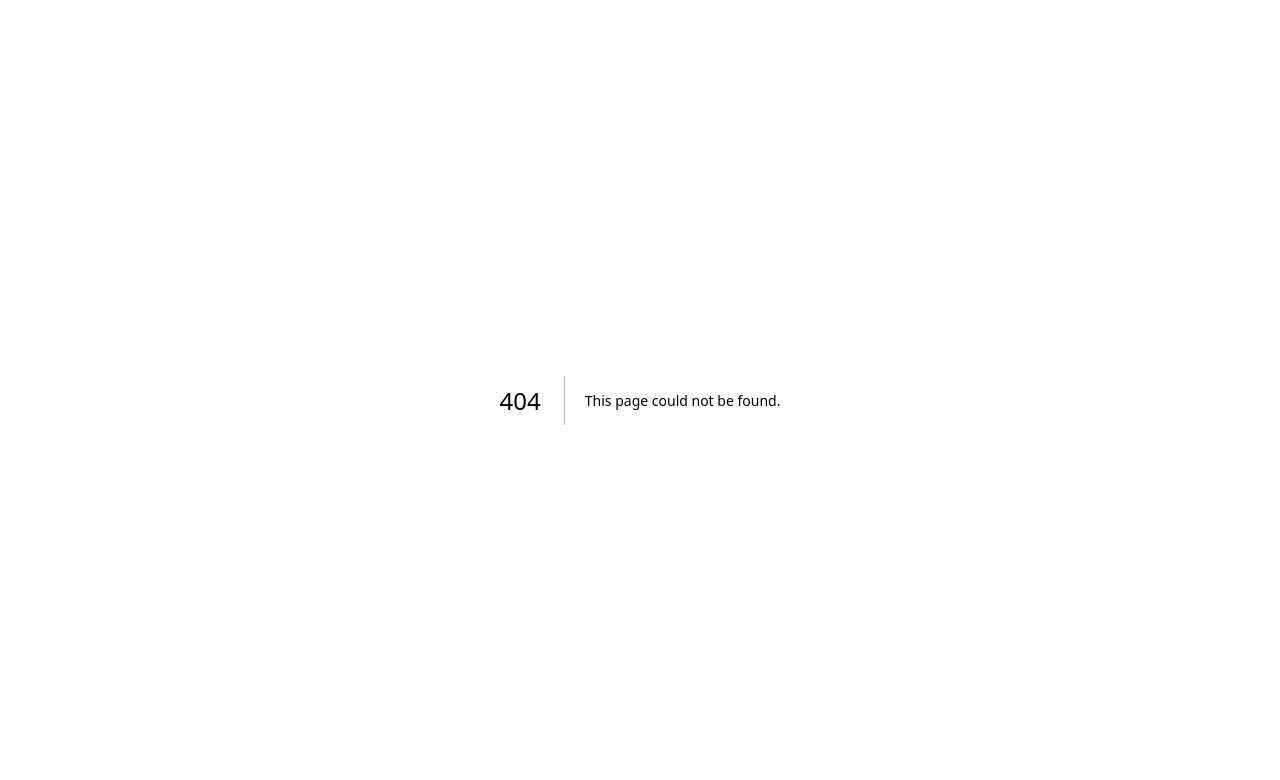
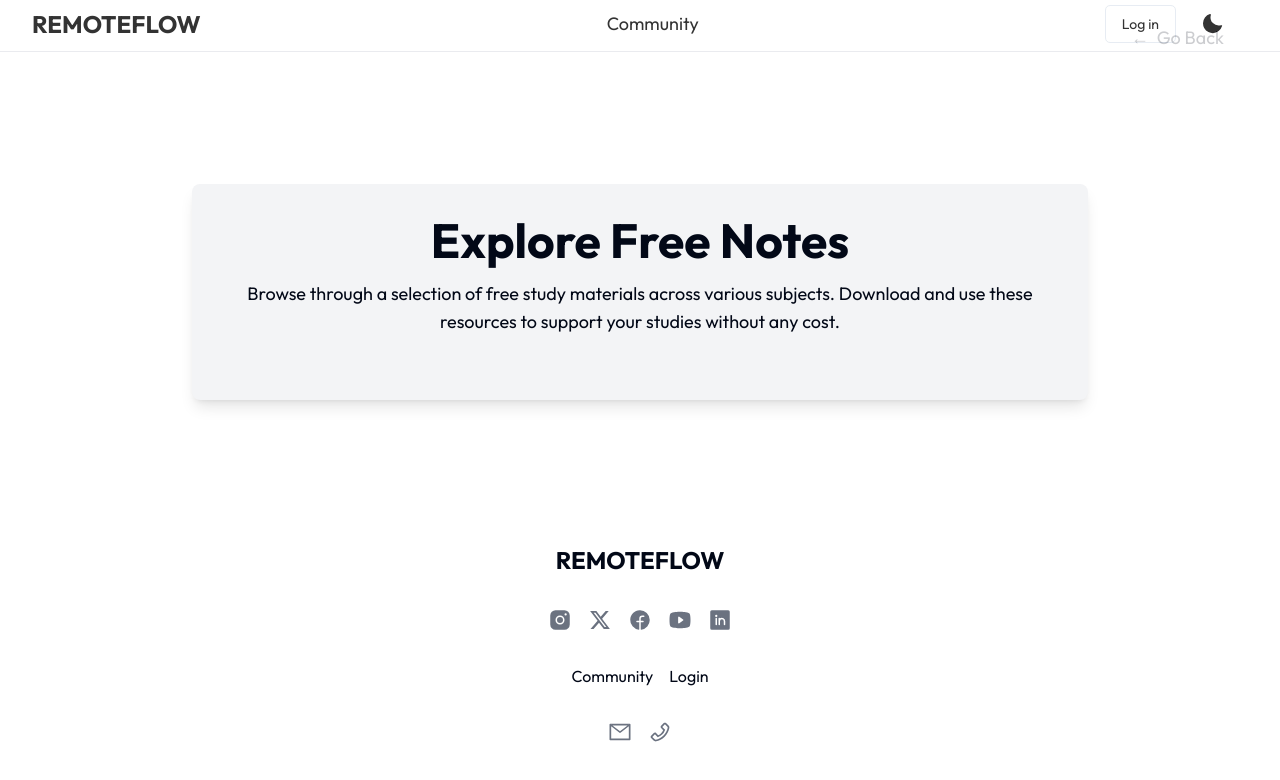
Before and after one commit to Dipeshdahiya/Remoteflow, a Next.js app: page /explore-notes in a window 1280 px wide. Before the commit this address had no page. Shown: the top 780 px of the page. Built offline with nearby package versions, Linux system fonts and the light colour scheme.

Commit message:
pages created for each community section

```diff
--- /dev/null
+++ b/app/buy-notes/page.tsx
@@ -0,0 +1,27 @@
+"use client";
+import React from 'react';
+import Link from "next/link";
+import Navbar from "@/components/navbar/navbar";
+import Footer from "@/components/footer";
+
+const BuyNotes = () => {
+    return (
+        <div className="flex flex-col min-h-screen">
+            <Navbar />
+
+            <div className="flex-grow flex flex-col items-center justify-center">
+                <h1 className="text-5xl font-bold mb-8">Buy Notes</h1>
+                <p className="text-lg mb-8 text-center w-[80%]">
+                    Find and purchase study materials. Choose from a wide variety of notes available for different subjects.
+                </p>
+                <Link href="/community" className="text-blue-500 underline">
+                    Go Back to Community
+                </Link>
+            </div>
+
+            <Footer />
+        </div>
+    );
+};
+
+export default BuyNotes;
--- a/app/community/page.tsx
+++ b/app/community/page.tsx
@@ -5,6 +5,7 @@ import Footer from "@/components/footer"; // Assuming you have a Footer componen
 import Link from "next/link"; // For navigation links
 import { motion } from "framer-motion";
 import PreLoader from "@/components/loadingscreen"; // Assuming PreLoader is a loading component
+
 
 const fadeUpVariants = {
     hidden: { opacity: 0, y: 20 },
--- /dev/null
+++ b/app/explore-notes/page.tsx
@@ -0,0 +1,38 @@
+"use client";
+import React from 'react';
+import Link from 'next/link';
+import Navbar from "@/components/navbar/navbar";
+import Footer from "@/components/footer";
+
+const ExploreNotes = () => {
+    return (
+        <div className="flex flex-col min-h-screen">
+            {/* Navbar */}
+            <Navbar />
+
+            {/* Go Back Link */}
+            <Link
+                href="/community"
+                className="fixed z-20 w-50 top-4 right-10 flex items-center bg-transparent text-[18px] py-2 px-4 rounded-full transition-all duration-1000 ease-in-out"
+            >
+                <span className="mr-2 bold">&#8592;</span>
+                Go Back
+            </Link>
+
+            {/* Main Content */}
+            <div className="flex-grow flex items-center justify-center">
+                <div className="text-center p-8 bg-gray-100 rounded-lg shadow-lg max-w-4xl w-full">
+                    <h1 className="text-5xl font-bold mb-4">Explore Free Notes</h1>
+                    <p className="text-lg mb-8">
+                        Browse through a selection of free study materials across various subjects. Download and use these resources to support your studies without any cost.
+                    </p>
+                </div>
+            </div>
+
+            {/* Footer */}
+            <Footer />
+        </div>
+    );
+};
+
+export default ExploreNotes;
--- /dev/null
+++ b/app/sell-notes/page.tsx
@@ -0,0 +1,27 @@
+"use client";
+import React from 'react';
+import Link from "next/link";
+import Navbar from "@/components/navbar/navbar";
+import Footer from "@/components/footer";
+
+const SellNotes = () => {
+    return (
+        <div className="flex flex-col min-h-screen">
+            <Navbar />
+
+            <div className="flex-grow flex flex-col items-center justify-center">
+                <h1 className="text-5xl font-bold mb-8">Sell Notes</h1>
+                <p className="text-lg mb-8 text-center w-[80%]">
+                    List and sell your notes here. Share your knowledge and earn by helping others with your study materials.
+                </p>
+                <Link href="/community" className="text-blue-500 underline">
+                    Go Back to Community
+                </Link>
+            </div>
+
+            <Footer />
+        </div>
+    );
+};
+
+export default SellNotes;
--- a/package.json
+++ b/package.json
@@ -27,7 +27,7 @@
     "bcryptjs": "^2.4.3",
     "class-variance-authority": "^0.7.0",
     "clsx": "^2.1.0",
-    "framer-motion": "^11.5.4",
+    "framer-motion": "^11.11.9",
     "gsap": "^3.12.5",
     "jsonwebtoken": "^9.0.2",
     "lucide-react": "^0.309.0",
```
Also changed, not shown: 1 other file (tests, documents, lock files or other folders).
